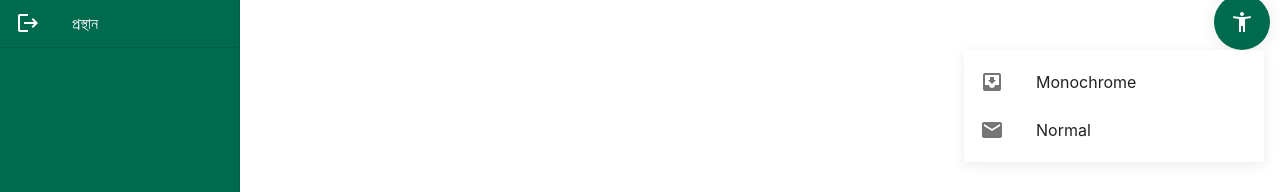
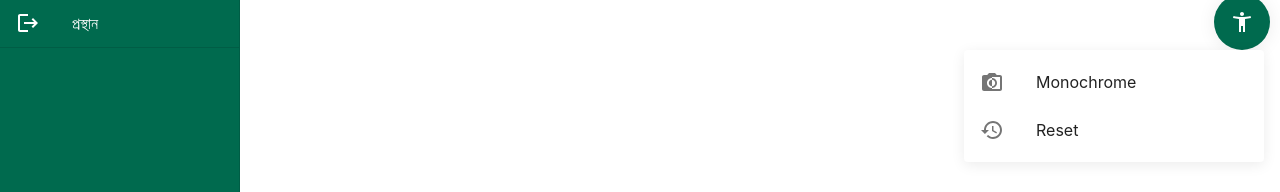
Before and after one commit to affan-habib/admin-panel, a React (Create React App) app: page / in a window 1280 px wide. Both pictures are taken after a click on the button 1242 px from the left and 292 px from the top of the page. Shown: the part 270-462 px from the top of the page. Built offline with nearby package versions, Linux system fonts and the light colour scheme.

Commit message:
monocrome effect implementation done

```diff
--- a/src/App.tsx
+++ b/src/App.tsx
@@ -1,19 +1,30 @@
 import { Box } from '@mui/material';
 import Accessibility from 'components/common/Accessibility';
-import React from 'react';
+import React, { useState } from 'react';
 import { BrowserRouter } from 'react-router-dom';
 import Routes from 'routes';
 
 const App: React.FC = () => {
-  const accessibility: any = localStorage.getItem('selectedButton');
+  const [selectedButton, setSelectedButton] = useState<string>('');
+
+  const handleButtonSelect = (buttonName: string) => {
+    setSelectedButton(buttonName);
+    localStorage.setItem('selectedButton', buttonName);
+  };
+
   return (
     <Box
       sx={{
         filter:
-          accessibility === 'monochrome' ? 'grayscale(100%)' : 'grayscale(0%)',
+          selectedButton === 'monochrome'
+            ? 'grayscale(100%)'
+            : 'grayscale(0%)',
       }}
     >
-      <Accessibility />
+      <Accessibility
+        selectedButton={selectedButton}
+        onButtonSelect={handleButtonSelect}
+      />
       <BrowserRouter>
         <Routes />
       </BrowserRouter>
--- a/src/components/common/Accessibility.tsx
+++ b/src/components/common/Accessibility.tsx
@@ -8,32 +8,32 @@ import {
   Fab,
 } from '@mui/material';
 import AccessibilityNewIcon from '@mui/icons-material/AccessibilityNew';
-import InboxIcon from '@mui/icons-material/MoveToInbox';
-import MailIcon from '@mui/icons-material/Mail';
+import { MonochromePhotos, NoMeetingRoom, Restore } from '@mui/icons-material';
 
-const Accessibility = () => {
+interface AccessibilityProps {
+  selectedButton: string;
+  onButtonSelect: (buttonName: string) => void;
+}
+
+const Accessibility: React.FC<AccessibilityProps> = ({
+  selectedButton,
+  onButtonSelect,
+}) => {
   const [anchorEl, setAnchorEl] = useState<HTMLElement | null>(null);
-  const [selectedButton, setSelectedButton] = useState('');
 
   useEffect(() => {
     const storedButton = localStorage.getItem('selectedButton');
     if (storedButton !== null) {
-      setSelectedButton(storedButton);
+      onButtonSelect(storedButton);
     }
-  }, []);
-
-  // Save selected button state to local storage whenever it changes
-  useEffect(() => {
-    selectedButton && localStorage.setItem('selectedButton', selectedButton);
-    // window.location.reload();
-  }, [selectedButton]);
+  }, [onButtonSelect]);
 
   const handleButtonClick = (event: React.MouseEvent<HTMLButtonElement>) => {
     setAnchorEl(event.currentTarget);
   };
 
   const handleListItemClick = (buttonName: string) => {
-    setSelectedButton(buttonName);
+    onButtonSelect(buttonName);
     setAnchorEl(null);
   };
 
@@ -89,20 +89,20 @@ const Accessibility = () => {
               onClick={() => handleListItemClick('monochrome')}
             >
               <ListItemIcon>
-                <InboxIcon />
+                <MonochromePhotos />
               </ListItemIcon>
               <ListItemText primary="Monochrome" />
             </ListItem>
             <ListItem
               button
-              key="invertcolor"
-              selected={selectedButton === 'button1'}
-              onClick={() => handleListItemClick('button1')}
+              key="reset"
+              selected={selectedButton === 'normal'}
+              onClick={() => handleListItemClick('normal')}
             >
               <ListItemIcon>
-                <MailIcon />
+                <Restore />
               </ListItemIcon>
-              <ListItemText primary="Normal" />
+              <ListItemText primary="Reset" />
             </ListItem>
           </List>
         </div>
```
